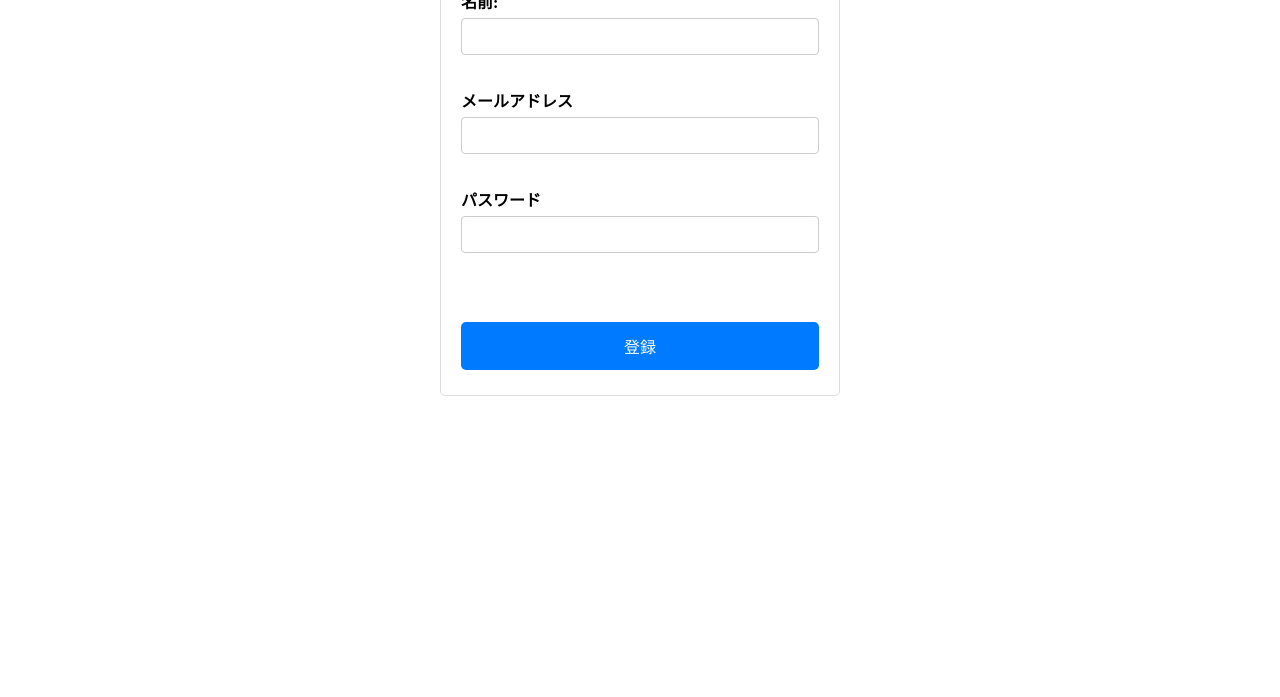
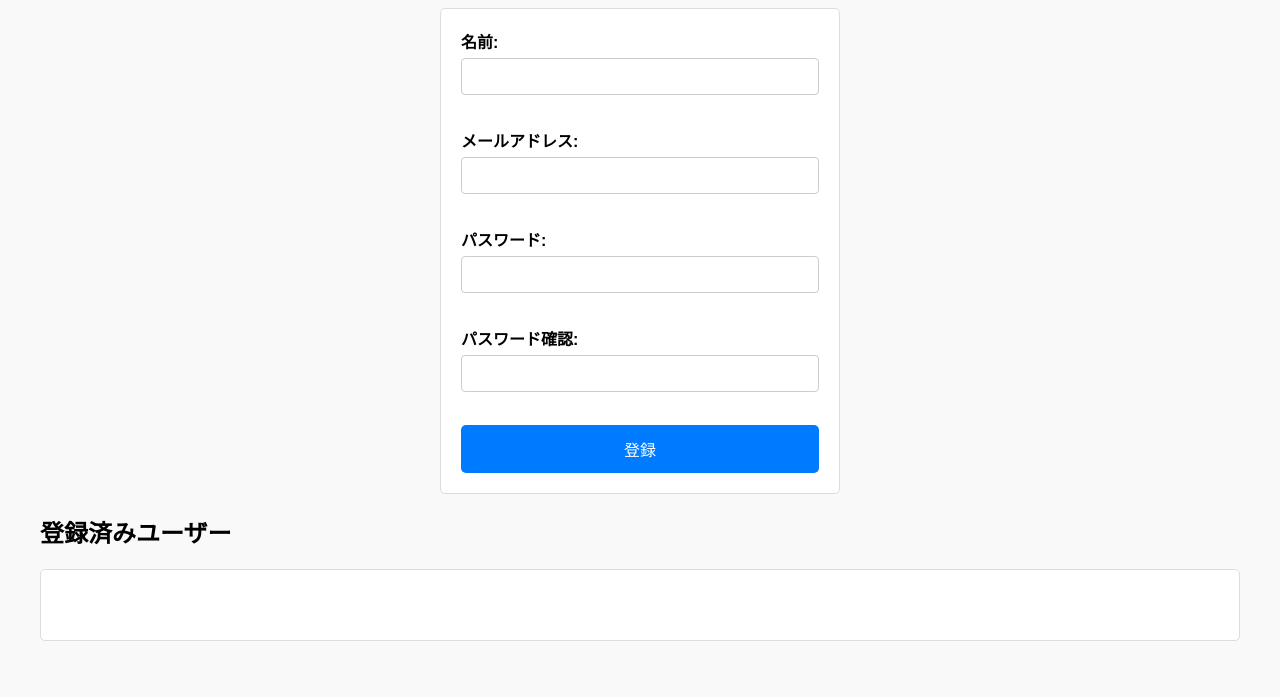
Before and after one commit to Yusaku-Tabata/amh_project, a plain HTML site: page index.html in a window 1280 px wide. Shown: the part 121-818 px from the top of the page. Drawn offline with Linux system fonts and the light colour scheme.

Commit message:
今日の作業終わり

```diff
--- a/index.html
+++ b/index.html
@@ -1,30 +1,37 @@
 <!DOCTYPE html>
-<!---->
 <html lang="ja">
 <head>
     <meta charset="UTF-8">
-    <meta name="viewport" content="width, initial-scale=1.0">
+    <meta name="viewport" content="width=device-width, initial-scale=1.0">
     <title>ユーザー登録</title>
-    <!--↓は外部スタイルシートをリンクしている-->
     <link rel="stylesheet" href="style.css">
 </head>
 <body>
     <h1>ユーザー登録</h1>
-    <form id="resister-form">
-        <!--↓は名前の入力フィールドを差し込んでいる-->
+    <form id="register-form">
+        <!-- 名前 -->
         <label for="name">名前:</label>
         <input type="text" id="name" name="name" required><br><br>
-        <!--↓はメールアドレスの入力フィールドを差し込んでいる-->
-        <label for="email">メールアドレス</label>
+
+        <!-- メールアドレス -->
+        <label for="email">メールアドレス:</label>
         <input type="email" id="email" name="email" required><br><br>
-        <!--↓はパスワードの入力フィールドを差し込んでいる-->
-        <label for="password">パスワード</label>
+
+        <!-- パスワード -->
+        <label for="password">パスワード:</label>
         <input type="password" id="password" name="password" required><br><br>
-        <!--↓はパスワード確認の入力フィールドを差し込んでいる-->
-        <label for="confirm-password" id="confirm-password" name="confirm-password" required><br><br>
-        <!--↓は登録ボタンを差し込んでいる-->
+
+        <!-- パスワード確認 -->
+        <label for="confirm-password">パスワード確認:</label>
+        <input type="password" id="confirm-password" name="confirm-password" required><br><br>
+
         <button type="submit">登録</button>
     </form>
-    <!--外部のジャバスクリプトをリンクしている-->
+
+    <!-- 登録済みユーザーを表示する領域 -->
+    <h2>登録済みユーザー</h2>
+    <ul id="user-list"></ul>
+
+    <script src="script.js"></script>
 </body>
 </html>
--- a/script.js
+++ b/script.js
@@ -1,11 +1,14 @@
+// フォーム送信イベントをキャッチしてデータを保存
 document.getElementById('register-form').addEventListener('submit', function(event) {
-    event.preventDefault();
-
+    event.preventDefault(); // デフォルト動作を無効化
+    console.log('フォーム送信イベントが発火しました'); // 確認用ログ
+    // 各入力フィールドの値を取得
     const name = document.getElementById('name').value.trim();
     const email = document.getElementById('email').value.trim();
     const password = document.getElementById('password').value;
     const confirmPassword = document.getElementById('confirm-password').value;
-    //↓入力漏れがあったら全て入力する様に警告
+
+    // 入力チェック
     if (!name || !email || !password || !confirmPassword) {
         alert('全ての項目を入力してください。');
         return;
@@ -16,5 +19,38 @@ document.getElementById('register-form').addEventListener('submit', function(eve
         return;
     }
 
+    // ユーザー情報をローカルストレージに保存
+    const userList = JSON.parse(localStorage.getItem('users')) || [];
+    userList.push({ name, email }); // パスワードは保存せず、必要最低限の情報だけ
+    localStorage.setItem('users', JSON.stringify(userList));
+
+    // 登録成功メッセージを表示
     alert('登録成功！');
+
+    // フォームをリセット
+    document.getElementById('register-form').reset();
+
+    // ユーザーリストを再表示
+    renderUserList();
 });
+
+// ユーザーリストをHTMLに表示する関数
+function renderUserList() {
+    const userList = JSON.parse(localStorage.getItem('users')) || []; // ローカルストレージからデータ取得
+    console.log('ユーザーリストを取得:', userList);
+    const userListContainer = document.getElementById('user-list'); // ユーザーリストのコンテナを取得
+
+
+    // リストを初期化
+    userListContainer.innerHTML = '';
+
+    // 各ユーザー情報をリストに追加
+    userList.forEach(user => {
+        const listItem = document.createElement('li');
+        listItem.textContent = `${user.name} (${user.email})`;
+        userListContainer.appendChild(listItem);
+    });
+}
+
+// 初回ロード時にユーザーリストを表示
+document.addEventListener('DOMContentLoaded', renderUserList);
--- a/style.css
+++ b/style.css
@@ -1,3 +1,11 @@
+/* 全体のフォントや背景のスタイルを設定 */
+body {
+    font-family: Arial, sans-serif;
+    margin: 20px;
+    padding: 20px;
+    background-color: #f9f9f9;
+}
+
 /* フォームのスタイル */
 form {
     max-width: 400px; /* フォームの幅を調整 */
@@ -23,7 +31,7 @@ input {
     margin-bottom: 15px; /* フィールド間の間隔を増やす */
     border: 1px solid #ccc;
     border-radius: 4px;
-    box-sizing: border-box;
+    box-sizing: border-box; /* パディングを幅に含める */
 }
 
 /* 登録ボタンのスタイル */
@@ -43,13 +51,26 @@ button:hover {
     box-shadow: 0 4px 6px rgba(0, 0, 0, 0.1); /* 影を追加 */
 }
 
-/* レスポンシブ対応 */
-@media (max-width: 600px) {
-    form {
-        padding: 15px; /* 狭い画面でのパディング調整 */
-    }
+/* ユーザーリストのスタイル */
+#user-list {
+    margin-top: 20px;
+    padding: 10px;
+    border: 1px solid #ddd;
+    background-color: #fff;
+    border-radius: 5px;
+    list-style: none;
+}
 
-    button {
-        font-size: 14px; /* ボタン文字を少し小さく */
-    }
+#user-list li {
+    padding: 5px 0;
+    border-bottom: 1px solid #eee;
 }
+
+
+#user-list {
+    padding: 10px;
+    margin-top: 20px;
+    border: 1px solid #ddd;
+    border-radius: 5px;
+    min-height: 50px; /* 最低の高さを指定 */
+}
```
